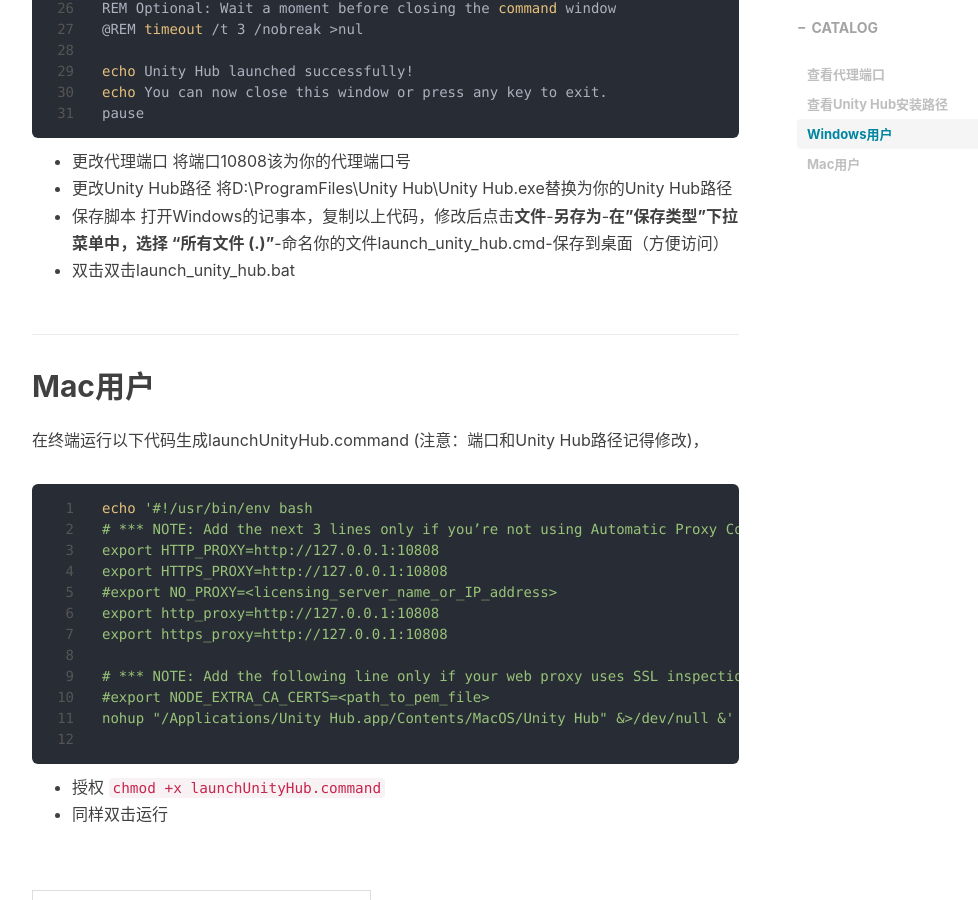
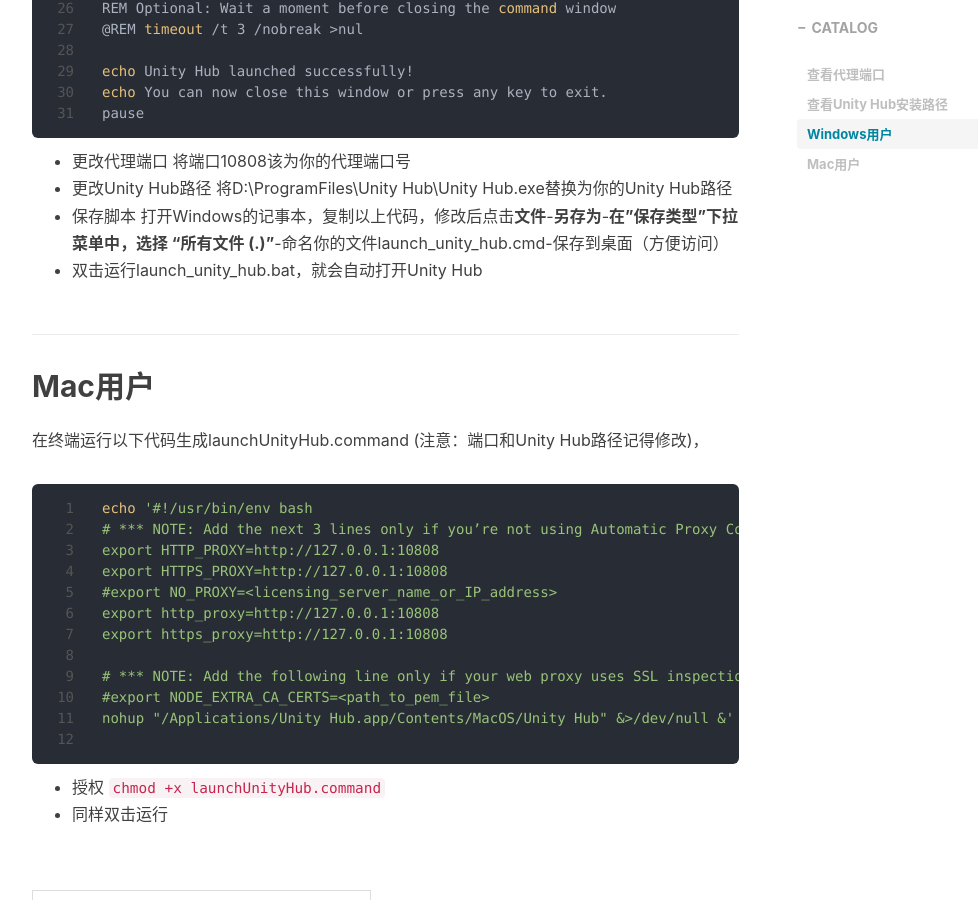
Before and after one commit to gumcstronger/gumcstronger.github.io, a Jekyll site: the page built from _posts/2025/2025-08-27-access_international_unity.md, in a window 1280 px wide and 900 px high, scrolled down 2331 px. Shown: the whole window, without its empty margins (233-1211 px from the left). Built offline with Jekyll 4.4.1, drawn with Linux system fonts in a browser that asks for light colours; nearby versions of some CDN libraries; comment, search, counter and statistics services are not loaded.

Commit message:
Update 2025-08-27-access_international_unity.md

```diff
--- a/_posts/2025/2025-08-27-access_international_unity.md
+++ b/_posts/2025/2025-08-27-access_international_unity.md
@@ -89,7 +89,7 @@
   将D:\ProgramFiles\Unity Hub\Unity Hub.exe替换为你的Unity Hub路径
 * 保存脚本
   打开Windows的记事本，复制以上代码，修改后点击**文件**-**另存为**-**在"保存类型"下拉菜单中，选择 “所有文件 (.)”**-命名你的文件launch_unity_hub.cmd-保存到桌面（方便访问）
-* 双击双击launch_unity_hub.bat
+* 双击运行launch_unity_hub.bat，就会自动打开Unity Hub
 
 ## Mac用户
 
```
